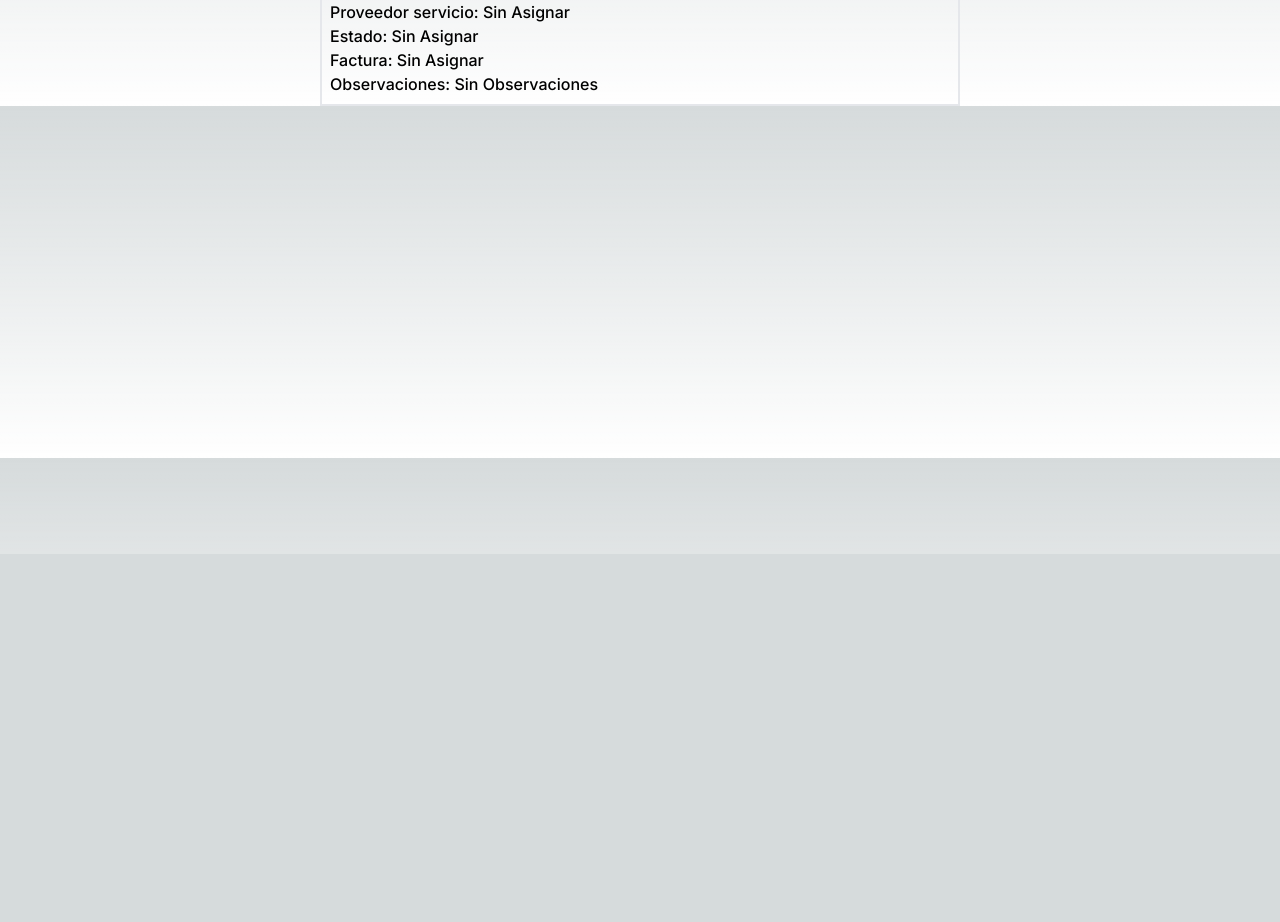
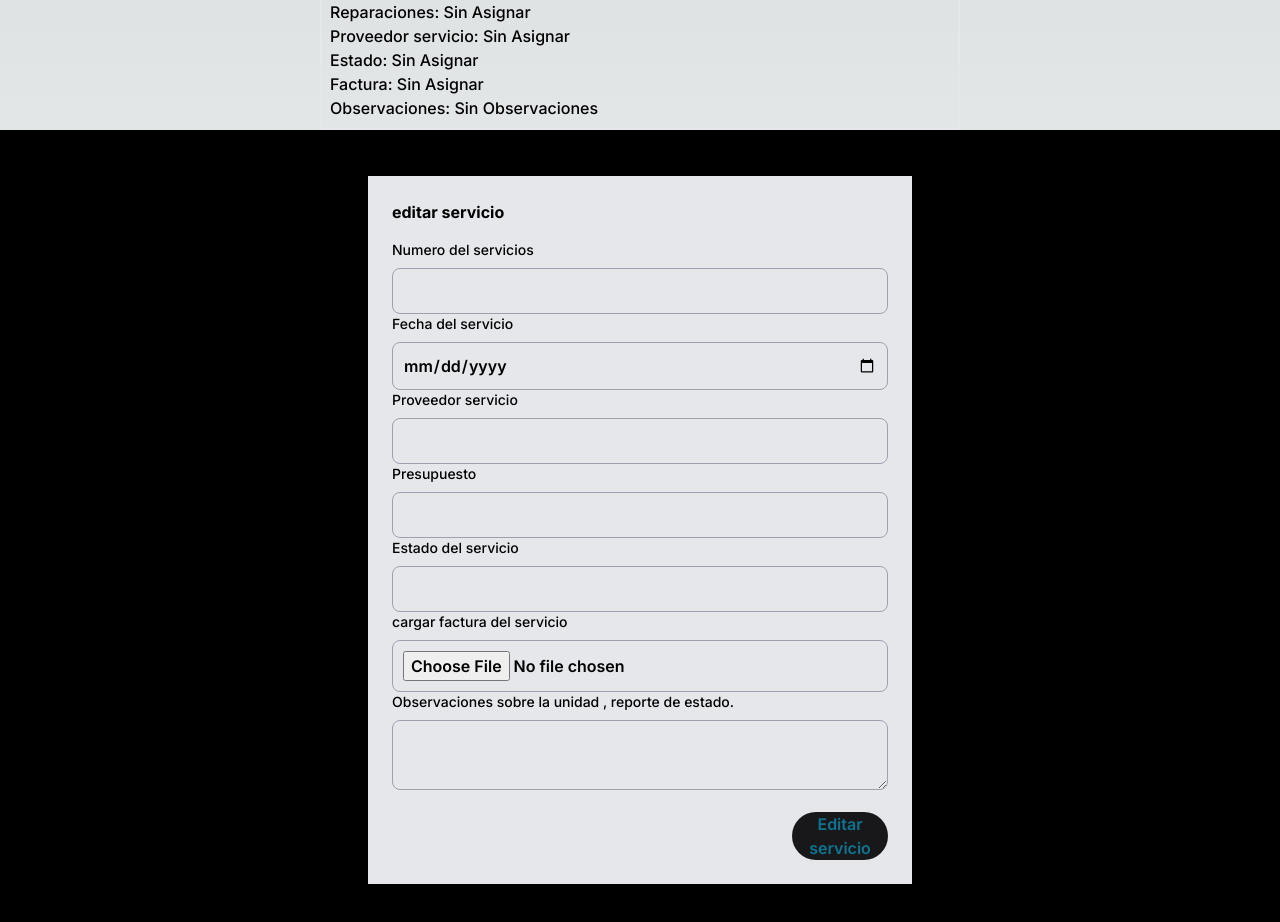
Before and after one commit to reynoso-geronimo/seguimiento, a Next.js app in the folder client/: page /ticket/1 in a window 1280 px wide. Shown: the part 246-1168 px from the top of the page. Before the commit the page ends 800 px from the top, so only its background shows below. Built offline with nearby package versions, Linux system fonts and the light colour scheme; no server answers.

Commit message:
actulizar ticket

```diff
--- /dev/null
+++ b/client/app/components/FormEditTicket.jsx
@@ -0,0 +1,142 @@
+"use client";
+import React from "react";
+import { useState, useEffect } from "react";
+
+const FormEditTicket = (props) => {
+  const [form, setForm] = useState({
+
+  });
+
+  const handleChange = (e) => {
+    setForm({ ...form, [e.target.name]: e.target.value });
+  };
+
+  const handleSubmit = async (e) => {
+    e.preventDefault();
+
+    try {
+        console.log("consultando");
+      const cambios = await fetch(
+        `http://localhost:3001/editar/ticket/${props.params.id}`,{
+            method:"PUT",
+            headers:{
+                'Content-Type': 'application/json',
+
+            },
+            body:JSON.stringify(form)
+
+        }
+      );
+      const resultado = await cambios.json();
+      console.log(resultado);
+    } catch (error) {}
+
+
+  };
+
+  return (
+    <section className="bg-black">
+      <div className="flex flex-col items-center justify-center px-6 py-8 mx-auto md:h-screen lg:py-0 font-semibold text-black">
+        <div className="p-6 space-y-4 bg-gray-200 ">
+          <h4 className="font-bold text-black tex-xl">editar servicio </h4>
+          <form onSubmit={handleSubmit} className="space-y-4">
+            <div>
+              <label className="block mb-2 text-sm font-medium text-black ">
+                Numero del servicios
+              </label>
+              <input
+                onChange={handleChange}
+                type="num"
+                name="numeroServicio"
+                id="num-servicio"
+                className="border rounded-lg focus:ring-blue-400
+            focus:border-gray-600 w-full p-2.5 bg-gray-200 border-gray-400 place-holder-gray-400
+            text-black"
+              ></input>
+              <label className="block mb-2 text-sm font-medium text-black ">
+                Fecha del servicio
+              </label>
+              <input
+                onChange={handleChange}
+                type="date"
+                name="fechaServicio"
+                id="fecha-servicio"
+                className="border rounded-lg focus:ring-blue-400
+            focus:border-gray-600 w-full p-2.5 bg-gray-200 border-gray-400 place-holder-gray-400
+            text-black"
+              ></input>
+              <label className="block mb-2 text-sm font-medium text-black ">
+                Proveedor servicio
+              </label>
+              <input
+                onChange={handleChange}
+                type="text"
+                name="proveedorServicio"
+                id="servicio"
+                className="border rounded-lg focus:ring-blue-400
+            focus:border-gray-600 w-full p-2.5 bg-gray-200 border-gray-400 place-holder-gray-400
+            text-black"
+              ></input>
+              <label className="block mb-2 text-sm font-medium text-black ">
+                Presupuesto
+              </label>
+              <input
+                onChange={handleChange}
+                type="number"
+                name="presupuesto"
+                id="presupuesto-servicio"
+                className="border rounded-lg focus:ring-blue-400
+            focus:border-gray-600 w-full p-2.5 bg-gray-200 border-gray-400 place-holder-gray-400
+            text-black"
+              ></input>
+              <label className="block mb-2 text-sm font-medium text-black ">
+                Estado del servicio
+              </label>
+              <input
+                onChange={handleChange}
+                type="text"
+                name="estadoServicio"
+                id="estado-servicio"
+                className="border rounded-lg focus:ring-blue-400
+            focus:border-gray-600 w-full p-2.5 bg-gray-200 border-gray-400 place-holder-gray-400
+            text-black"
+              ></input>
+              <label className="block mb-2 text-sm font-medium text-black ">
+                cargar factura del servicio
+              </label>
+              <input
+                onChange={handleChange}
+                type="file"
+                name="facturaServicio"
+                id="factura-servicio"
+                className="border rounded-lg focus:ring-blue-400
+            focus:border-gray-600 w-full p-2.5 bg-gray-200 border-gray-400 place-holder-gray-400
+            text-black"
+              ></input>
+              <label className="block mb-2 text-sm font-medium text-black ">
+                Observaciones sobre la unidad , reporte de estado.
+              </label>
+              <textarea
+                onChange={handleChange}
+                type="date"
+                name="observaciones"
+                id="servicio"
+                className="border rounded-lg focus:ring-blue-400
+            focus:border-gray-600 w-full p-2.5 bg-gray-200 border-gray-400 place-holder-gray-400
+            text-black"
+              ></textarea>
+            </div>
+            <button
+              type="submit"
+              className=" text-cyan-700  w-24 rounded-3xl bg-zinc-900  ml-[400px]"
+            >
+              Editar servicio
+            </button>
+          </form>
+        </div>
+      </div>
+    </section>
+  );
+};
+
+export default FormEditTicket;
--- a/client/app/components/Nav.jsx
+++ b/client/app/components/Nav.jsx
@@ -2,7 +2,7 @@ import Link from "next/link"
 
 const Nav = () => {
   return (
-    <nav className="flex flex-row  items-center justify-around pt-3"><Link href={'/'}>Servicios</Link > <Link href={'/'}>Vehiculos</Link></nav>
+    <nav className=" bg-sky-950 flex flex-row  items-center justify-around pt-3"><Link href={'/'}>Servicios</Link > <Link href={'/'}>Vehiculos</Link></nav>
   )
 }
 
--- a/client/app/components/TicketInfo.jsx
+++ b/client/app/components/TicketInfo.jsx
@@ -6,7 +6,7 @@ const TicketInfo = ({ ticket }) => {
   }, [ticket]);
  if (ticket!=undefined) {
   return (
-    <div >
+    <div className="border-2 p-2">
  <h5 >
    id ticket: {ticket.id}
 
@@ -14,7 +14,7 @@ const TicketInfo = ({ ticket }) => {
  <h5> Servicios solicitiado: {new Date(ticket.createdAt).toLocaleDateString('es-AR')}</h5>
  <h5>Estado del servicio: {ticket.estado_ticket}</h5>
  <h5> Dominio del vehiculo: {ticket.Vehiculos.dominio}</h5>
- <button className="w-20 bg-white text-black border-4 border-blue-600">
+ <button className="text-cyan-700  w-24 rounded-3xl bg-zinc-900  ml-[400px]">
   <Link href={`/ticket/${ticket.id}`}> Procesar servicio </Link>
 
  </button>
--- a/client/app/page.js
+++ b/client/app/page.js
@@ -23,7 +23,7 @@ export default function Home() {
   }, []);
 
   return (
-    <main className="flex min-h-screen flex-col items-center justify-around p-10">
+    <main className="flex min-h-screen flex-col items-center justify-around p-10 ">
       {tickets.map((ticket,i)=>{
         return <TicketInfo key={ticket+i}ticket={ticket}></TicketInfo>
       })}
--- a/client/app/ticket/[id]/page.js
+++ b/client/app/ticket/[id]/page.js
@@ -1,4 +1,5 @@
 "use client";
+import FormEditTicket from "@/app/components/FormEditTicket";
 import { useState, useEffect } from "react";
 
 const Ticket = props => {
@@ -19,9 +20,10 @@ const Ticket = props => {
     getTicket();
   }, []);
   return (
-    <div className="w-full font-medium">
+    <div className="w-full font-medium  ">
 
       <div className="w-1/2 m-auto mt-20 border-2 p-2">
+        <h1 className="text-center"> Detalle del pedido solicitado</h1>
         <div className="flex flex-row justify-around"><h1>Ticket Numero: {ticket.id}</h1> <h1>Servicio Numero: {ticket.numero_servicio}</h1></div>
         <div className="">Fecha servicio: {ticket.fecha_servicio ? ticket.fecha_servicio : "Sin Asignar"}</div>
         <div className="">Proveedor servicio: {ticket.proveedor_service ? ticket.proveedor_service : "Sin Asignar"}</div>
@@ -32,6 +34,14 @@ const Ticket = props => {
         <div className="">Factura: {ticket.factura ? ticket.factura : "Sin Asignar"}</div>
         <div className="">Observaciones: {ticket.observaciones ? ticket.observaciones : "Sin Observaciones"}</div>
       </div>
+
+
+
+<FormEditTicket />
+
+
+
+
     </div>
   );
 };
```
